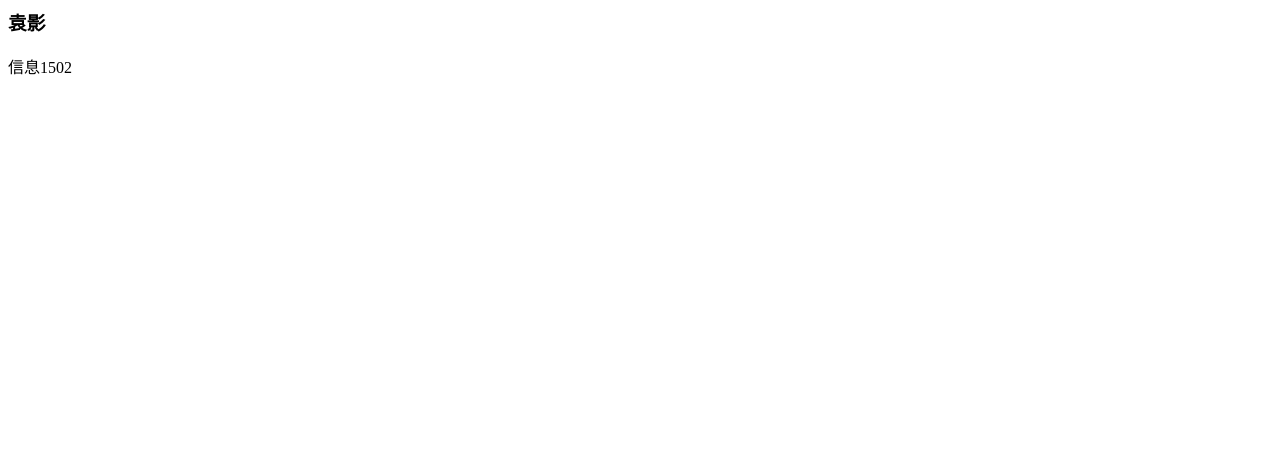
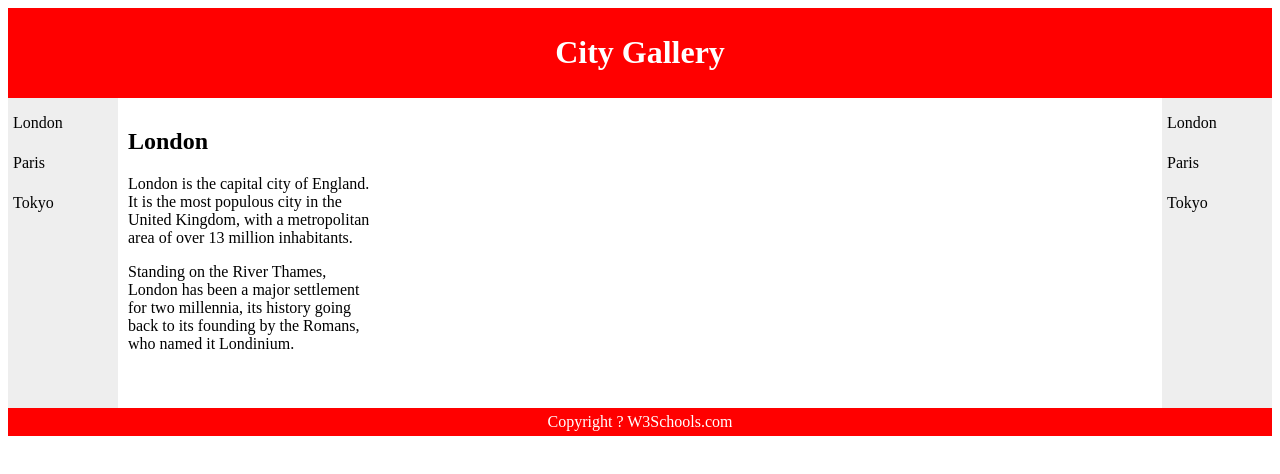
Before and after one commit to woaiwobaba/yy28, a plain HTML site: page index.html in a window 1280 px wide. Drawn offline with Linux system fonts and the light colour scheme.

Commit message:
Update index.html

```diff
--- a/index.html
+++ b/index.html
@@ -1,6 +1,78 @@
+<!DOCTYPE html>
 <html>
+
+<head>
+<style>
+#header {
+    background-color:red;
+    color:white;
+    text-align:center;
+    padding:5px;
+}
+#nav {
+    line-height:40px;
+    background-color:#eeeeee;
+    height:300px;
+    width:100px;
+    float:left;
+    padding:5px;
+}
+#nav2 {
+    line-height:40px;
+    background-color:#eeeeee;
+    height:300px;
+    width:100px;
+    float:right;
+    padding:5px;
+}
+#section {
+    width:250px;
+    float:left;
+    padding:10px;
+}
+#footer {
+    background-color:red;
+    color:white;
+    clear:both;
+    text-align:center;
+   padding:5px;
+}
+</style>
+</head>
+
 <body>
-<h3>袁影</h3>
-<p>信息1502</p>
+
+<div id="header">
+<h1>City Gallery</h1>
+</div>
+
+<div id="nav">
+London<br>
+Paris<br>
+Tokyo<br>
+</div>
+
+<div id="nav2">
+London<br>
+Paris<br>
+Tokyo<br>
+</div>
+
+<div id="section">
+<h2>London</h2>
+<p>
+London is the capital city of England. It is the most populous city in the United Kingdom,
+with a metropolitan area of over 13 million inhabitants.
+</p>
+<p>
+Standing on the River Thames, London has been a major settlement for two millennia,
+its history going back to its founding by the Romans, who named it Londinium.
+</p>
+</div>
+
+<div id="footer">
+Copyright ? W3Schools.com
+</div>
+
 </body>
 </html>
```
